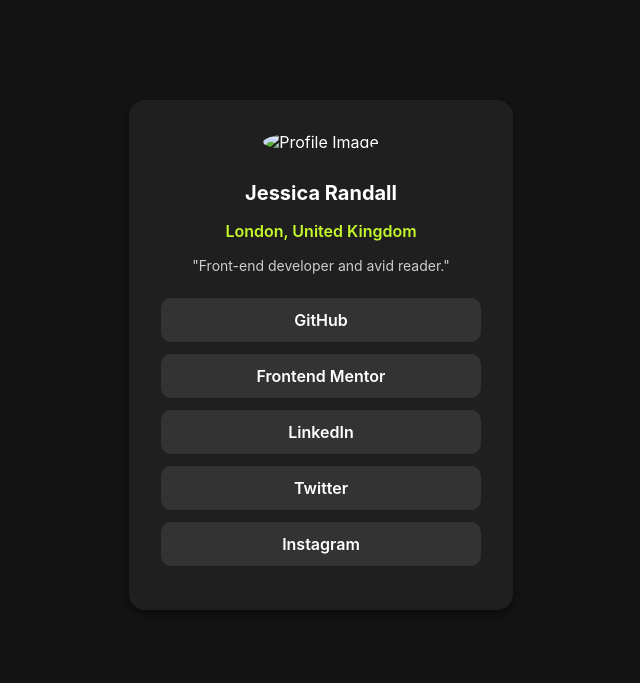
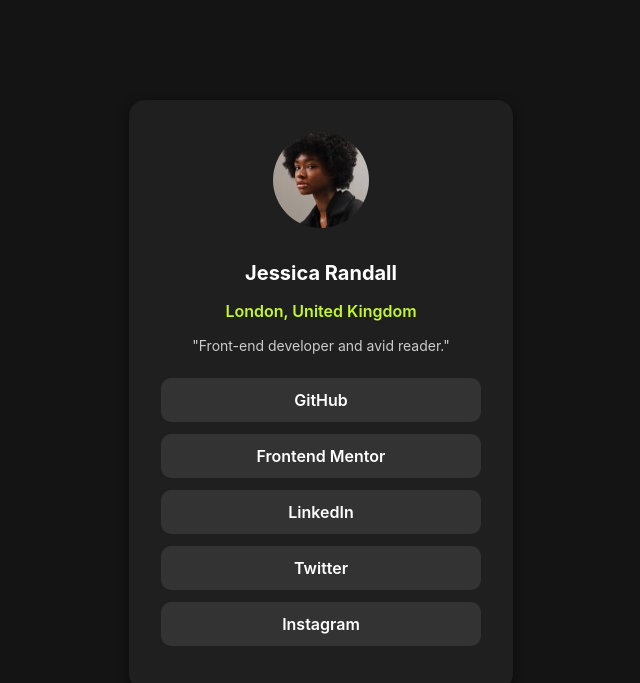
Before and after one commit to GOWTHAMBYRON/Frontend-mentor, a plain HTML site: page index.html in a window 1280 px wide. Shown: the whole page, without its empty margins (319-959 px from the left). Drawn offline with Linux system fonts and the light colour scheme.

Commit message:
Update index.html

```diff
--- a/index.html
+++ b/index.html
@@ -13,7 +13,7 @@
     <!-- Your profile card goes here -->
 
     <div class="card">
-    <img src="" alt="Profile Image" />
+    <img src="images/avatar-jessica.jpeg" alt="Profile Image" />
         <h1>Jessica Randall</h1>
         <p class="location">London, United Kingdom</p>
         <p class="subtitle">"Front-end developer and avid reader."</p>
```
